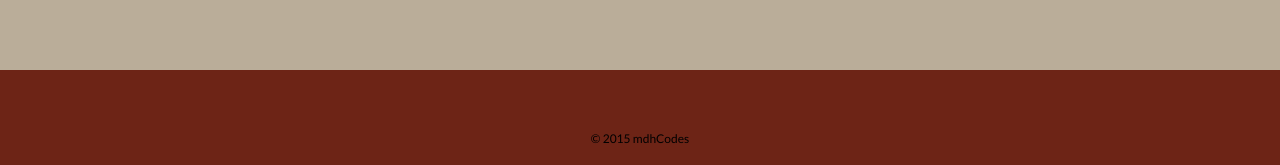
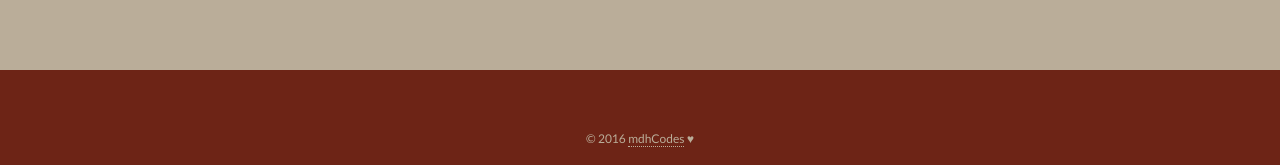
Before and after one commit to mdhcodes/spiral-twists, a plain HTML site: page index.html in a window 1280 px wide. Shown: the part 1010-1175 px from the top of the page. Drawn offline with Linux system fonts and the light colour scheme.

Commit message:
Add favicon image and update the footer link

```diff
--- a/css/main.css
+++ b/css/main.css
@@ -100,6 +100,16 @@ footer {
 	margin: 10em 0 0 0;
 	padding: 60px 0 20px;
 	background-color: #6d2416;
+  color: #baad99;
+}
+
+footer a {
+    color: #baad99;
+    border-bottom: 1px dotted;
+}
+
+footer a:hover {
+    font-weight: bold;
 }
 
 /*** HOME PAGE ***/
@@ -164,7 +174,7 @@ blockquote {
 }
 
 .gallery-nav a:hover {
-	font-weight: bold;
+    font-weight: bold;
 }
 
 .gallery-back a {
--- a/index.html
+++ b/index.html
@@ -5,6 +5,7 @@
     <title>Spiral Twists | Pottery </title>
     <link rel="canonical" href="http://www.spiraltwists.com/">
     <meta name="description" content="Spiral Twists Pottery: Wheel Thrown and Hand Built Ceramics">
+    <link rel="icon" href="img/favicon.ico">
     <link rel="stylesheet" href="css/reset.css">
     <link href="http://fonts.googleapis.com/css?family=Rock+Salt" rel="stylesheet">
     <link href='https://fonts.googleapis.com/css?family=Lato:400,400italic,700' rel='stylesheet' type='text/css'>
@@ -54,7 +55,7 @@
       </blockquote>
     </div><!-- end container -->
     <footer>
-	    <p>© 2015 mdhCodes</p>
+      <p>© 2016 <a href="http://www.mdhcodes.com/" target="_blank">mdhCodes</a> ♥</p>
     </footer>
   </body>
 </html>
```
Also changed, not shown: about.html (+2 -1 lines), baskets.html (+2 -1 lines), bottles.html (+2 -1 lines), bowls.html (+2 -1 lines), contact.html (+2 -1 lines), cups.html (+2 -1 lines), gallery.html (+2 -1 lines), platters.html (+2 -1 lines), raku.html (+2 -1 lines), vases.html (+2 -1 lines), img/favicon.ico (added). Lines whose indentation alone changed are shown as unchanged.
